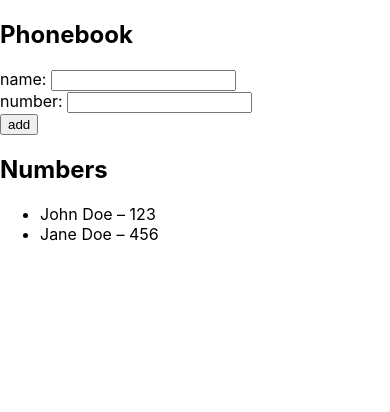
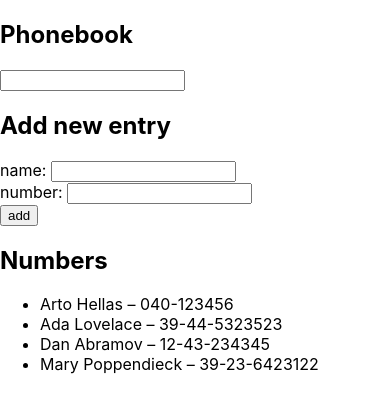
Before and after one commit to ika-codes/fullstackopen, a React (Create React App) app in the folder part2/phonebook/: page / in a window 390 px wide. Shown: the top 412 px of the page. Built offline with nearby package versions, Linux system fonts and the light colour scheme.

Commit message:
Finish Phonebook step 4

```diff
--- a/part2/phonebook/src/App.js
+++ b/part2/phonebook/src/App.js
@@ -5,9 +5,27 @@ const App = props => {
     const [persons, setPersons] = useState(props.entries);
     const [newName, setNewName] = useState("");
     const [newNumber, setNewNumber] = useState("");
+    const [newSearch, setNewSearch] = useState("");
 
-    const rows = () =>
-        persons.map(entry => <Entry key={entry.name} entry={entry} />);
+    const rows = () => {
+        if (newSearch.length > 0) {
+            let isMatch = persons.filter(function(entry) {
+                return (
+                    entry.name
+                        .toLowerCase()
+                        .includes(newSearch.toLowerCase()) === true
+                );
+            });
+
+            return isMatch.map(entry => (
+                <Entry key={entry.name} entry={entry} />
+            ));
+        } else {
+            return persons.map(entry => (
+                <Entry key={entry.name} entry={entry} />
+            ));
+        }
+    };
 
     const addPerson = event => {
         event.preventDefault();
@@ -36,9 +54,17 @@ const App = props => {
         setNewNumber(event.target.value);
     };
 
+    const handleSearchChange = event => {
+        setNewSearch(event.target.value);
+    };
+
     return (
         <div>
             <h2>Phonebook</h2>
+            <div>
+                <input value={newSearch} onChange={handleSearchChange} />
+            </div>
+            <h2>Add new entry</h2>
             <form onSubmit={addPerson}>
                 <div>
                     name: <input value={newName} onChange={handleNameChange} />
--- a/part2/phonebook/src/index.js
+++ b/part2/phonebook/src/index.js
@@ -4,14 +4,10 @@ import "./index.css";
 import App from "./App";
 
 const entries = [
-    {
-        name: "John Doe",
-        number: "123"
-    },
-    {
-        name: "Jane Doe",
-        number: "456"
-    }
+    { name: "Arto Hellas", number: "040-123456" },
+    { name: "Ada Lovelace", number: "39-44-5323523" },
+    { name: "Dan Abramov", number: "12-43-234345" },
+    { name: "Mary Poppendieck", number: "39-23-6423122" }
 ];
 
 ReactDOM.render(<App entries={entries} />, document.getElementById("root"));
```
